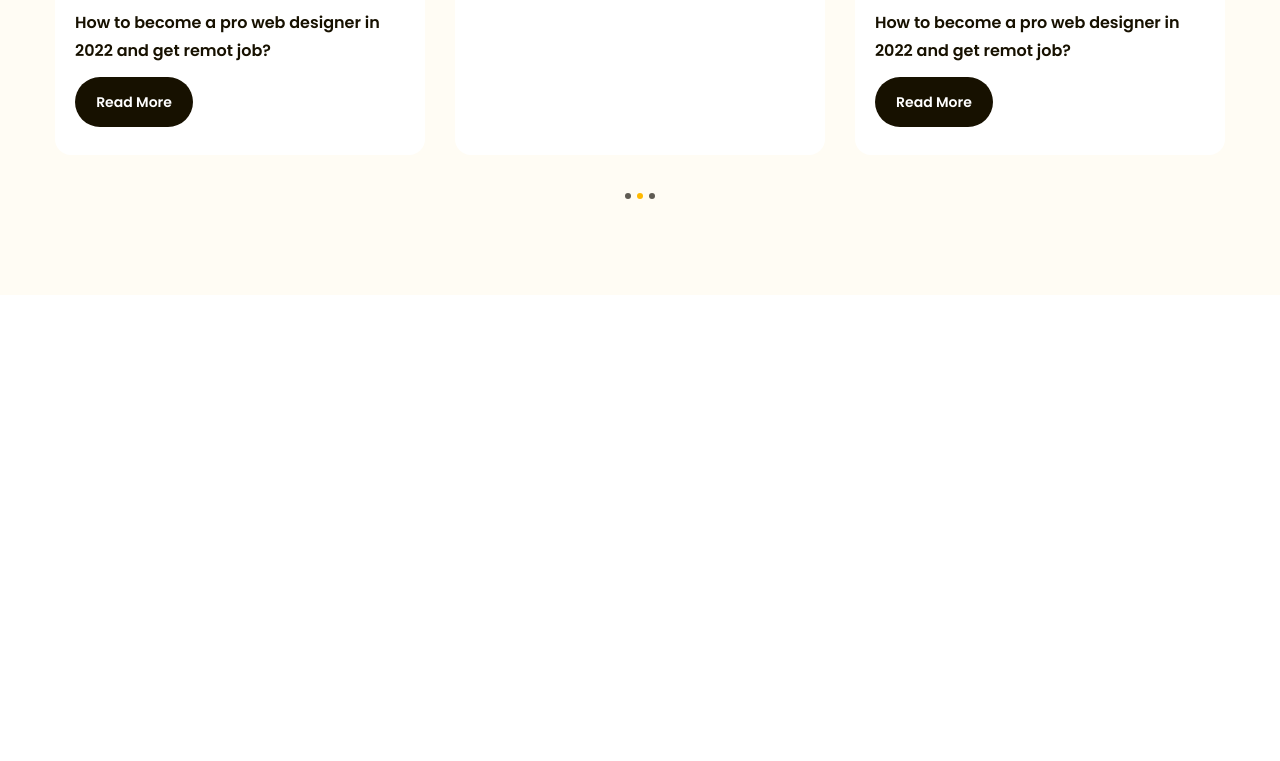
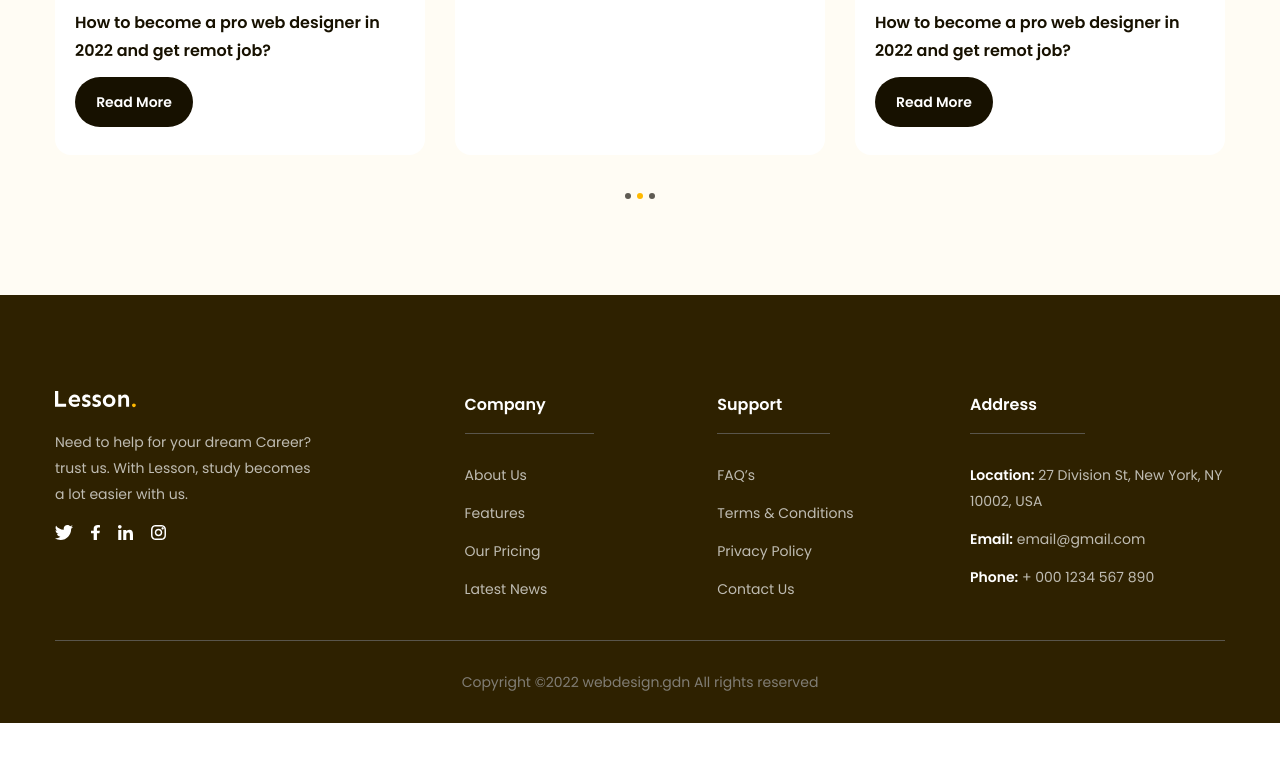
Before and after one commit to Minh-Trung-Tran/html-project-02, a plain HTML site: page index.html in a window 1280 px wide. Shown: the part 4382-5143 px from the top of the page. After the commit the page ends 5105 px from the top, so only its background shows below. Drawn offline with Linux system fonts and the light colour scheme.

Commit message:
Làm phần Footer

```diff
--- a/assets/css/style.css
+++ b/assets/css/style.css
@@ -665,3 +665,83 @@ a{
     background: var(--primary);
     cursor: default;
 }
+
+/* Footer */
+.footer{
+    padding:96px 0 0;
+    background: #2E2100;
+}
+
+.footer .row{
+    display: flex;
+    padding-bottom: 38px;
+    border-bottom: 1px solid #59554B;
+}
+
+.footer .row .column:first-child{
+    width: 35%;
+}
+
+.footer .row .column{
+    width: 21.6%;
+}
+
+.footer .desc{
+    margin-top: 18px;
+    max-width: 267px;
+    color: #BFBCB2;
+    font-size: 1.4rem;
+    font-style: normal;
+    font-weight: 400;
+    line-height: 1.86;
+}
+
+.footer .socials{
+    display: flex;
+    margin-top: 18px;
+    gap: 18px;
+}
+
+.footer .title{
+    display: inline-block;
+    padding:0 48px 14px 0;
+    color: #FFF;
+    font-family: Poppins;
+    font-size: 1.6rem;
+    font-style: normal;
+    font-weight: 600;
+    line-height: 1.75;
+    border-bottom: 1px solid #59554B;
+}
+
+.footer .list{
+    margin-top: 28px
+}
+
+.footer .list a{
+    display: inline-block;
+    margin-bottom: 12px;
+    color: #BFBCB2;
+    font-size: 1.4rem;
+    line-height: 1.86;
+}
+
+.footer .list li:last-child a{
+    margin-bottom: 0;
+}
+
+.footer .list strong{
+    font-weight: 600;
+    color: #FFF;
+}
+
+.copyright{
+    padding: 28px 0;
+}
+
+.footer .copyright p{
+    color: #807D74;
+    text-align: center;
+    font-size: 1.4rem;
+    line-height: 1.86;
+}
--- a/index.html
+++ b/index.html
@@ -51,7 +51,7 @@
             </div>
         </div>
     </header>
-    <main style="height: 10000px;">
+    <main>
 
         <!-- Hero -->
         <div class="hero" id="home">
@@ -449,6 +449,99 @@
                 </div>
             </div>
          </div>
+
+         <!-- Footer -->
+          <footer class="footer">
+            <div class="main-content">
+                <div class="row">
+                    <!-- Column 1 -->
+                    <div class="column">
+                        <img src="./assets/img/Logo-white.svg" alt="Lesson." class="logo">
+                        <p class="desc">Need to help for your dream Career? trust us. With Lesson, study becomes a lot easier with us.</p>
+                        <div class="socials">
+                            <a href="#!">
+                                <img src="./assets/icon/twitter.svg" alt="twitter" class="icon">
+                            </a>
+                            <a href="#!">
+                                <img src="./assets/icon/face.svg" alt="facebook" class="icon">
+                            </a>
+                            <a href="#!">
+                                <img src="./assets/icon/linked_in.svg" alt="linked" class="icon">
+                            </a>
+                            <a href="#!">
+                                <img src="./assets/icon/instagram.svg" alt="instagram" class="icon">
+                            </a>
+                        </div>
+                    </div>
+
+                    <!-- Column 2 -->
+                    <div class="column">
+                        <h3 class="title">Company</h3>
+                        <ul class="list">
+                            <li>
+                                <a href="#!">About Us</a>
+                            </li>
+                            <li>
+                                <a href="#!">Features</a>
+                            </li>
+                            <li>
+                                <a href="#!">Our Pricing</a>
+                            </li>
+                            <li>
+                                <a href="#!">Latest News</a>
+                            </li>
+                        </ul>
+                    </div>
+
+                    <!-- Column 3 -->
+                    <div class="column">
+                        <h3 class="title">Support</h3>
+                        <ul class="list">
+                            <li>
+                                <a href="#!">FAQ’s</a>
+                            </li>
+                            <li>
+                                <a href="#!">Terms & Conditions</a>
+                            </li>
+                            <li>
+                                <a href="#!">Privacy Policy</a>
+                            </li>
+                            <li>
+                                <a href="#!">Contact Us</a>
+                            </li>
+                        </ul>
+                    </div>
+
+                    <!-- Column 4 -->
+                    <div class="column">
+                        <h3 class="title">Address</h3>
+                        <ul class="list">
+                            <li>
+                                <a href="#!">
+                                    <strong>Location:</strong> 27 Division St, New York, NY 10002, USA
+                                </a>
+                            </li>
+                            <li>
+                                <a href="#!">
+                                    <strong>Email:</strong> email@gmail.com
+                                </a>
+                            </li>
+                            <li>
+                                <a href="#!">
+                                    <strong>Phone:</strong> + 000 1234 567 890
+                                </a>
+                            </li>
+                        </ul>
+                    </div>
+                </div>
+
+                <div class="copyright">
+                    <p>
+                        Copyright ©2022 webdesign.gdn All rights reserved
+                    </p>
+                </div>
+            </div>
+          </footer>
     </main>
 </body>
 </html>
```
Also changed, not shown: assets/icon/face.svg (added), assets/icon/instagram.svg (added), assets/icon/linked_in.svg (added), assets/icon/twitter.svg (added), assets/img/Logo-white.svg (added).
